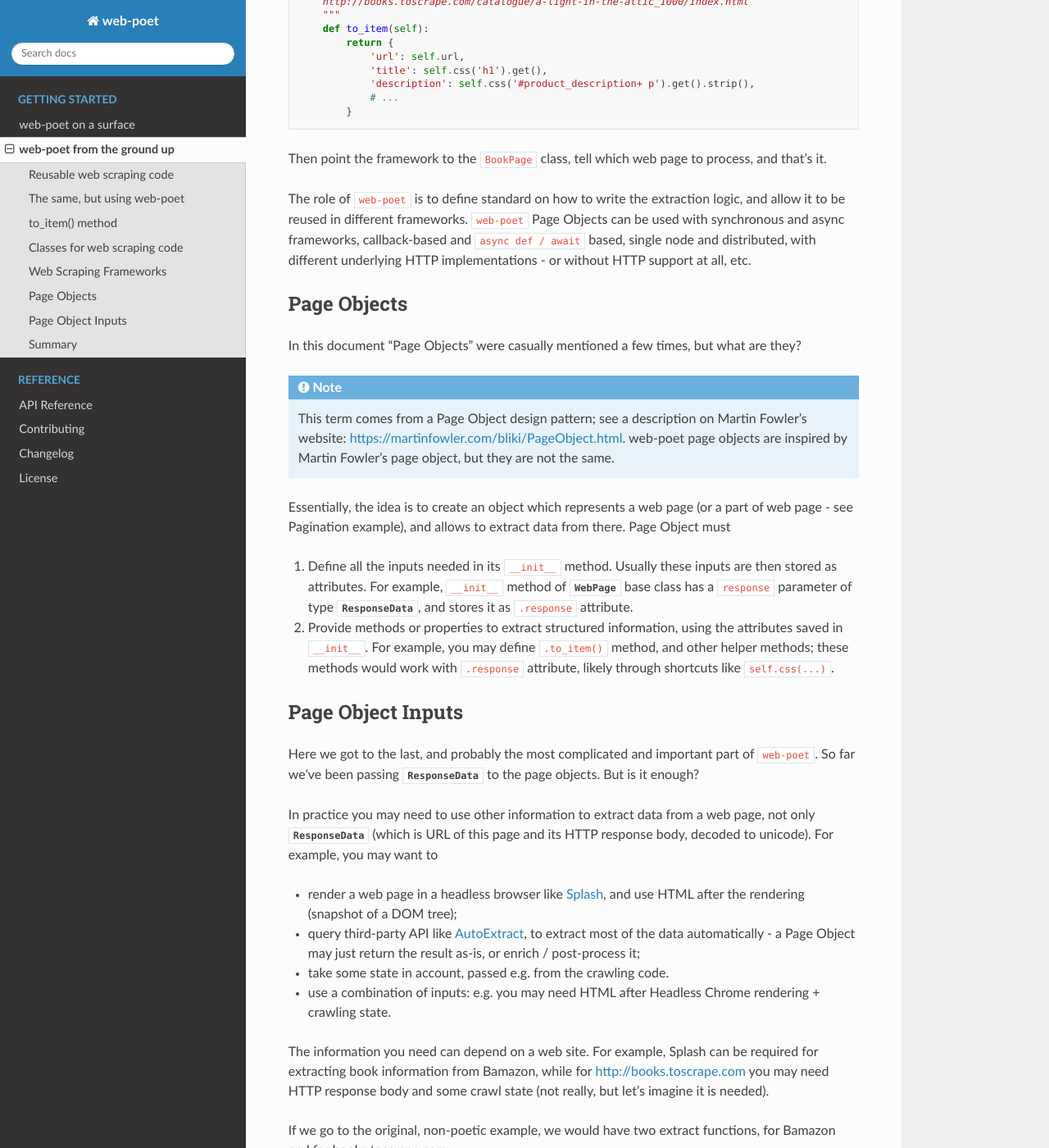
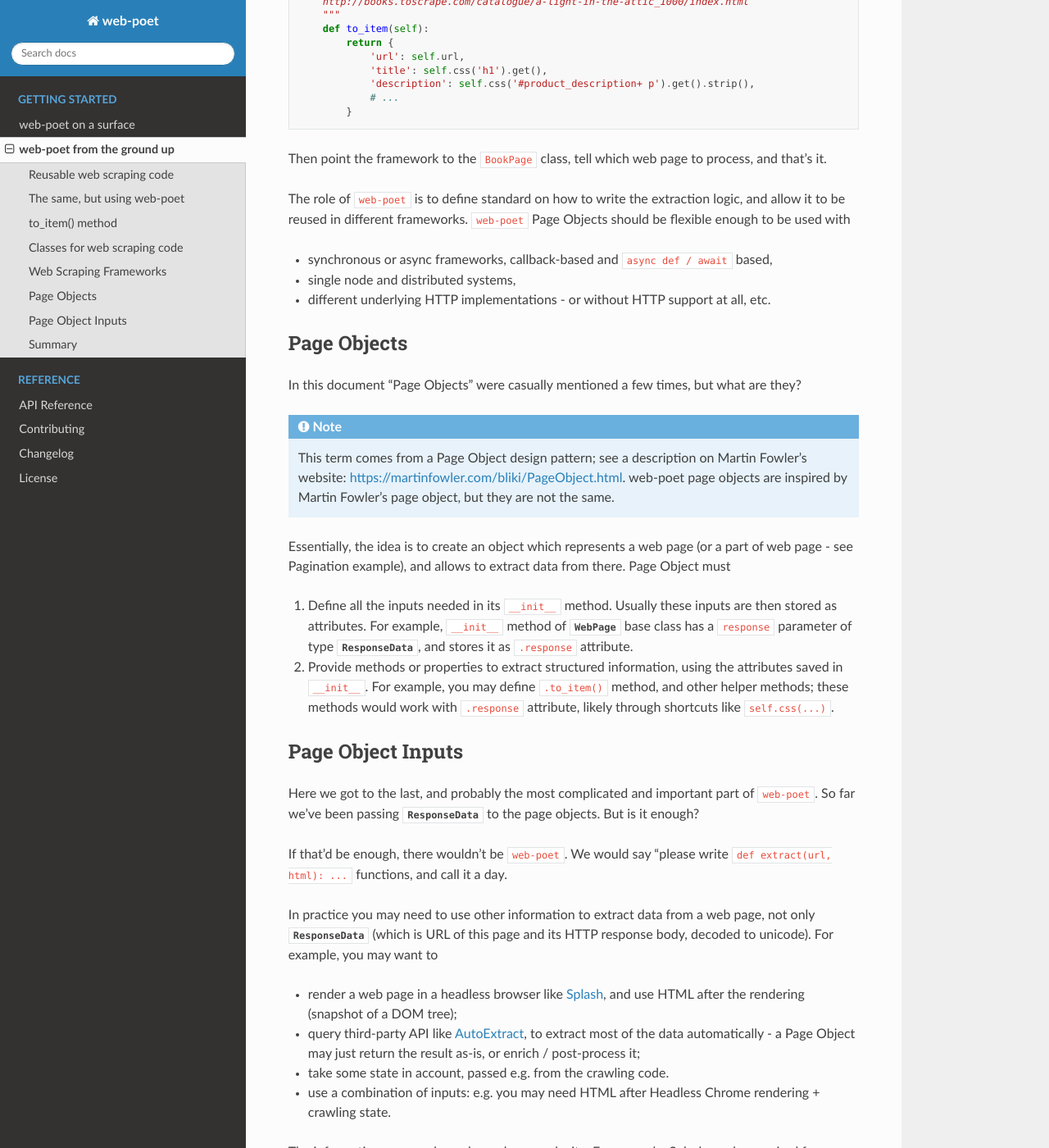
Before and after one commit to scrapinghub/web-poet, a Sphinx documentation site: the page built from docs/intro/from-ground-up.rst, in a window 1280 px wide and 1400 px high, scrolled down 7485 px. Shown: the whole window at 82% size. Built offline with Sphinx 7.4.7 and the Read the Docs theme 2.0.0, drawn with Linux system fonts in a browser that asks for light colours.

Commit message:
DOC cleanup; highlight the importance of page object inputs problem.

```diff
--- a/docs/intro/from-ground-up.rst
+++ b/docs/intro/from-ground-up.rst
@@ -434,10 +434,13 @@ to process, and that's it.
 
 The role of ``web-poet`` is to define standard on how to write the
 extraction logic, and allow it to be reused in different frameworks.
-``web-poet`` Page Objects can be used with synchronous and async frameworks,
-callback-based and ``async def / await`` based, single node and distributed,
-with different underlying HTTP implementations - or without HTTP support
-at all, etc.
+``web-poet`` Page Objects should be flexible enough to be used with
+
+* synchronous or async frameworks, callback-based and
+  ``async def / await`` based,
+* single node and distributed systems,
+* different underlying HTTP implementations - or without HTTP support
+  at all, etc.
 
 
 Page Objects
@@ -474,6 +477,9 @@ Page Object Inputs
 Here we got to the last, and probably the most complicated and important part
 of ``web-poet``. So far we've been passing :class:`~.ResponseData` to
 the page objects. But is it enough?
+
+If that'd be enough, there wouldn't be ``web-poet``. We would say "please
+write ``def extract(url, html): ...`` functions, and call it a day.
 
 In practice you may need to use other information to extract data from
 a web page, not only :class:`~.ResponseData` (which is URL of this page and
```
